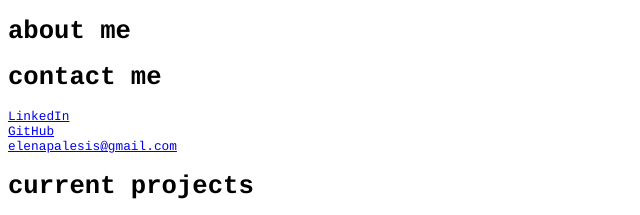
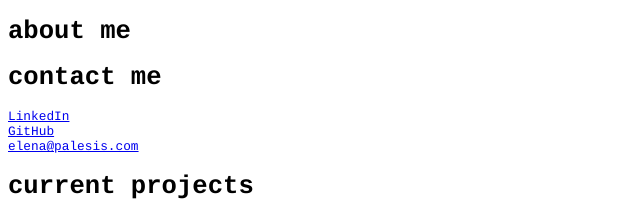
Before and after one commit to elenapalesis/elenapalesis.github.io, a plain HTML site: page index.html in a window 1280 px wide. Shown: the top 215 px of the page, 0-640 px from the left. Drawn offline with Linux system fonts and the light colour scheme.

Commit message:
update email address

```diff
--- a/index.html
+++ b/index.html
@@ -24,7 +24,7 @@ it "teaches" older browsers to handle "unknown" HTML elements.-->
 	<h1>contact me</h1>
 	<a href="www.linkedin.com/in/elenapalesis">LinkedIn</a><br>
 	<a href="https://github.com/elenapalesis">GitHub</a><br>
-	<a href="mailto:elenapalesis@gmail.com">elenapalesis@gmail.com</a><br>
+	<a href="mailto:elena@palesis.com">elena@palesis.com</a><br>
 
 	<h1>current projects</h1>
 
```
